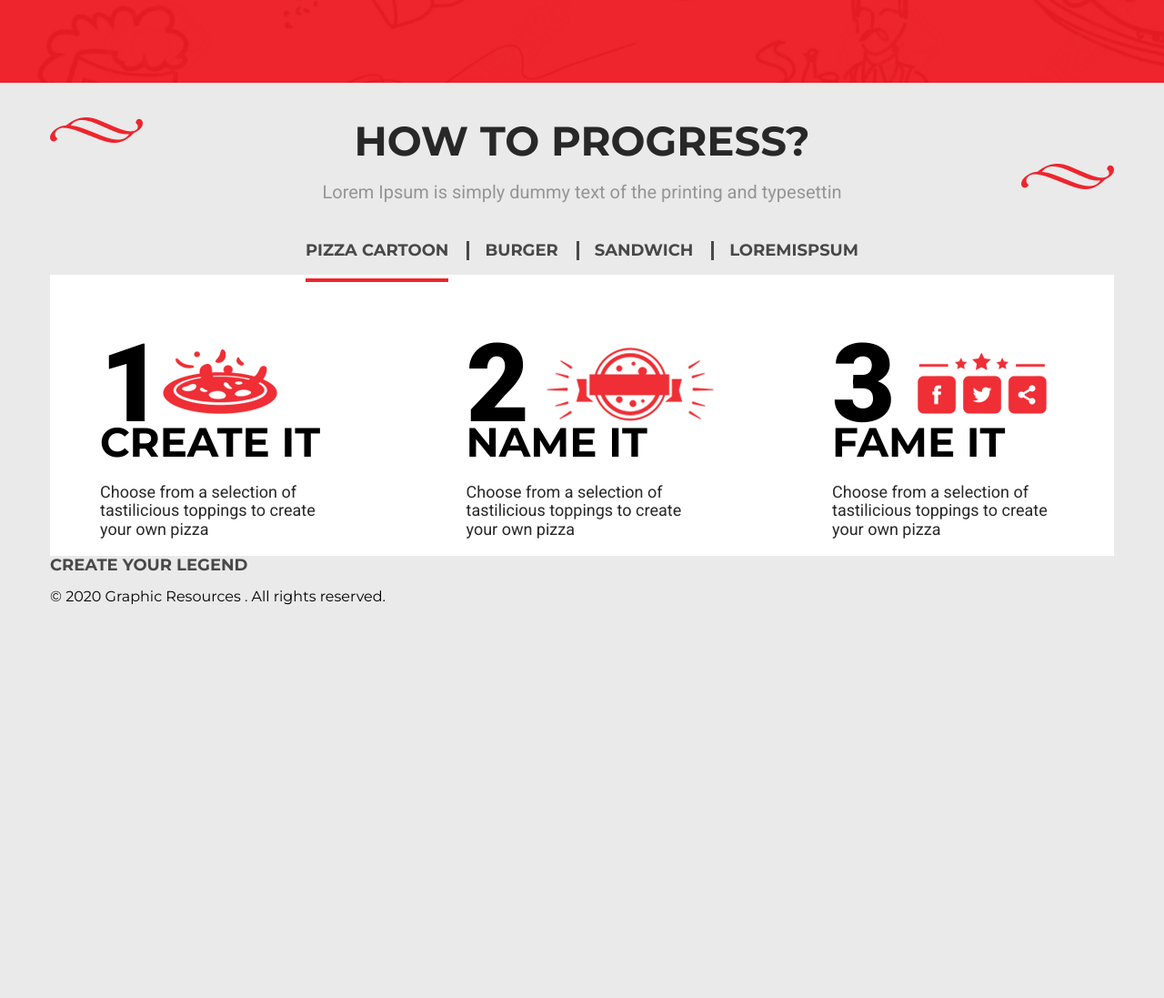
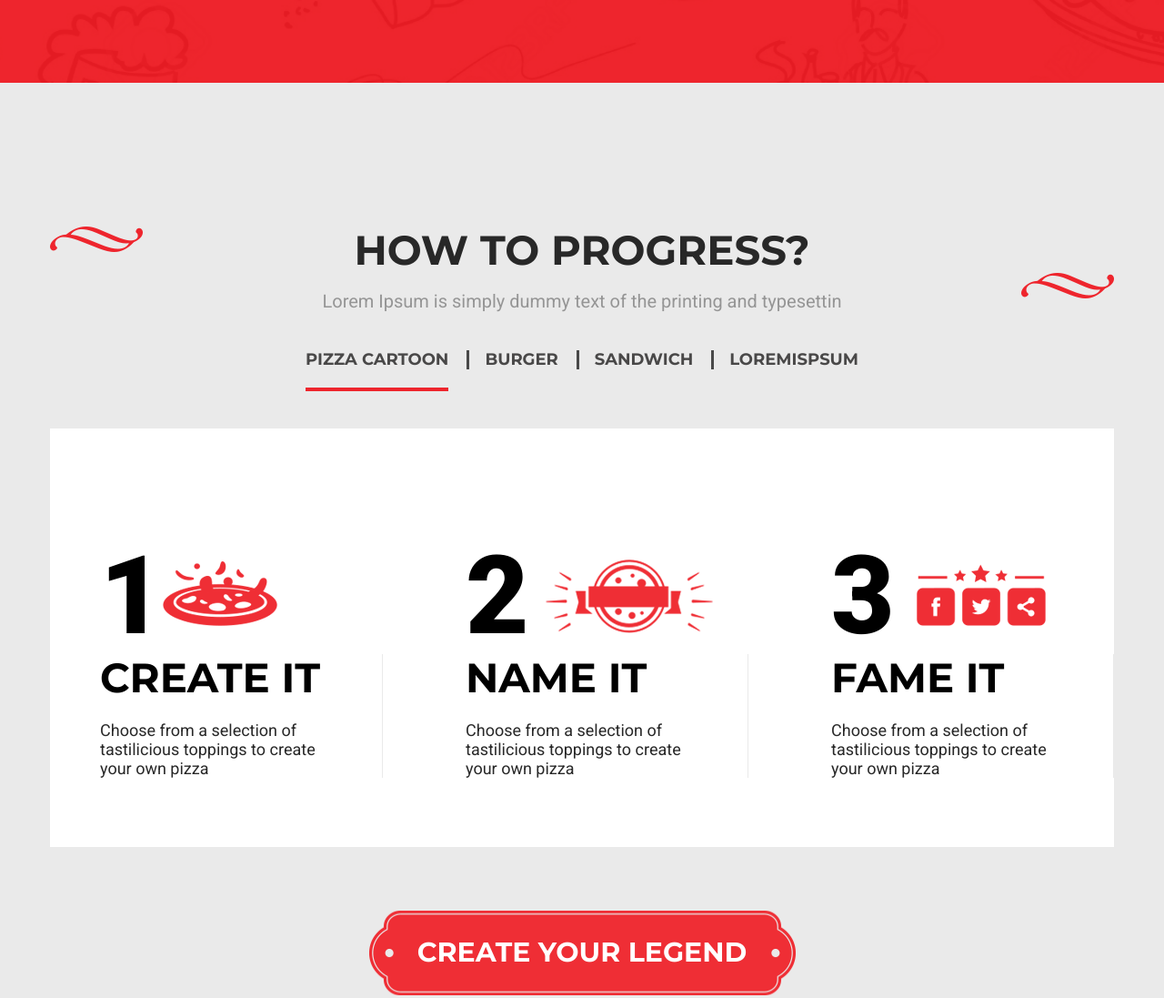
Before and after one commit to Rurufe/pizza, a plain HTML site: page index.html in a window 1280 px wide. Shown: the part 880-1977 px from the top of the page at 91% size. Before the commit the page ends 1562 px from the top, so only its background shows below. Drawn offline with nearby package versions, Linux system fonts and the light colour scheme.

Commit message:
finshed page+footer

```diff
--- a/css/style.css
+++ b/css/style.css
@@ -122,6 +122,7 @@ body {
     list-style: none;
     padding-left: 0;
     margin-top: 42px;
+    margin-bottom: 65px;
 
 }
 .page__item {
@@ -153,9 +154,10 @@ a.active {
     background-color: #ffffff;
     display: flex;
     justify-content: space-between;
+    margin-bottom: 70px;
 }
 .box__item {
-    padding: 0 55px;
+    padding: 64px 0 58px 55px;
 }
 .number {
     font-family: 'Roboto', sans-serif;
@@ -196,10 +198,14 @@ a.active {
     height: 68px;
     top: -35px;
 }
+.box__text {
+    border-right: 1px solid #eaeaea;
+    padding-right: 55px;
+}
 .box__title {
     font-size: 45px;
     font-weight: 700;
-    line-height: 0;
+    margin-bottom: 23px;
 }
 .box__subtitle {
     font-family: 'Roboto', sans-serif;
@@ -207,4 +213,31 @@ a.active {
     font-weight: 400;
     max-width: 255px;
     color: #282828;
+    margin-top: 0;
 }
+.btn_end {
+    display: block;
+    text-align: center;
+    text-decoration: none;
+    color: #fff;
+    text-transform: uppercase;
+    font-size: 30px;
+    font-weight: 700;
+    background-image: url(../img/icon05.png);
+    background-position: center center;
+    padding: 29px 58px;
+    background-repeat: no-repeat;
+}
+.page {
+    padding-top: 120px;
+    padding-bottom: 90px;
+}
+.footer {
+    background-image: url(../img/footer.png);
+    color: #fff;
+    text-transform: uppercase;
+    font-family: 'Roboto', sans-serif;
+    font-size: 20px;
+    padding: 45px 0;
+    text-align: center;
+}
--- a/index.html
+++ b/index.html
@@ -122,14 +122,14 @@
                             </div>
                         </div>
                     </div>
-                    <a href="" class="page__link">
+                    <a href="" class="btn_end">
                         CREATE YOUR LEGEND
                     </a>
                 </div>
             </div>
             <div class="footer">
                 <div class="wrapper">
-                    <p>
+                    <p class="footer_text">
                         © 2020 Graphic Resources . All rights reserved.
                     </p>
                 </div>
```
